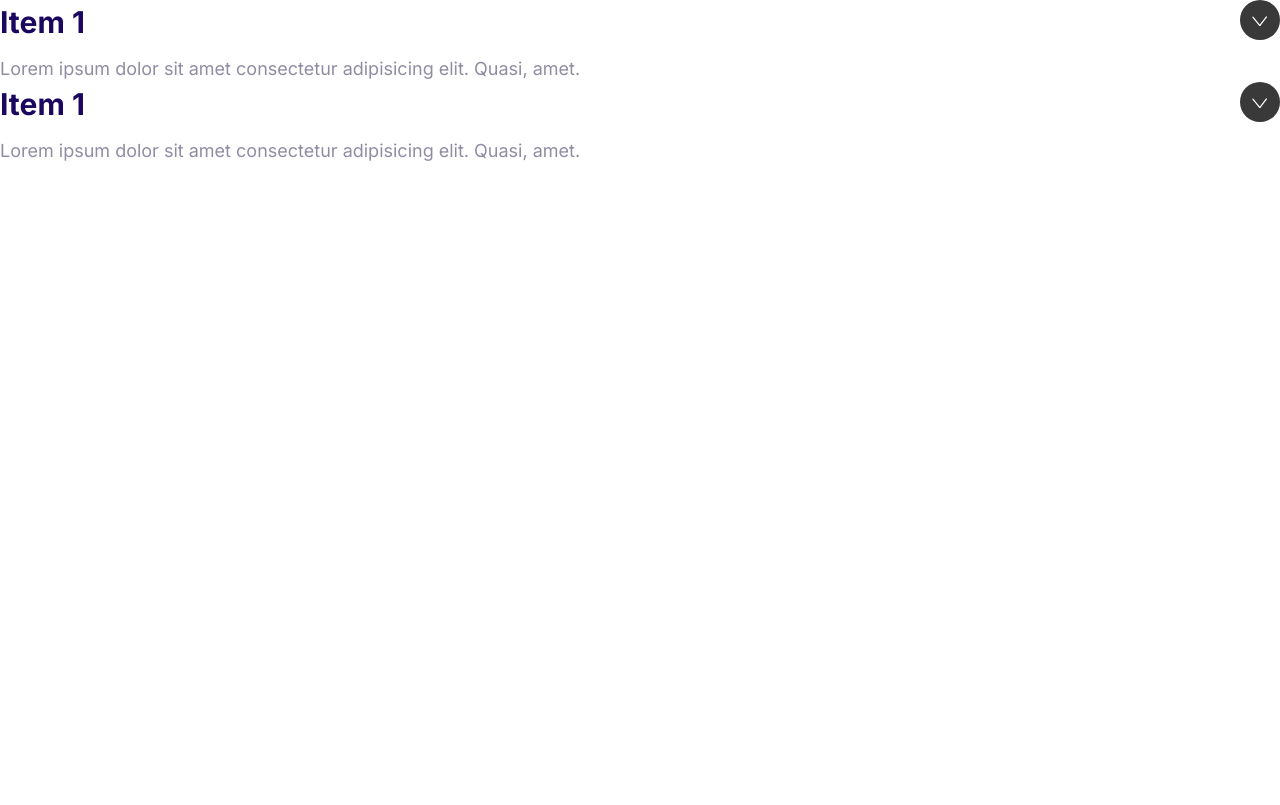
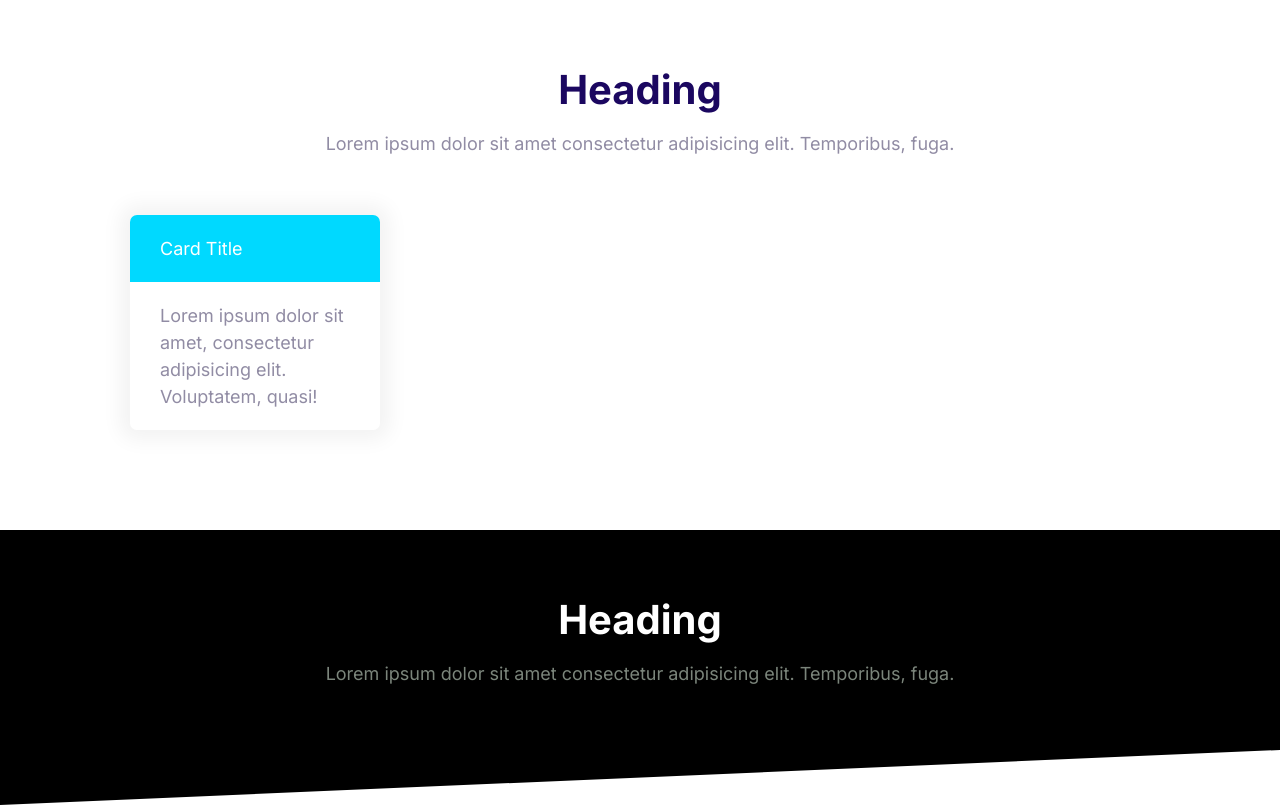
Before and after one commit to vash513/vash513-test, a plain HTML site: page index.html in a window 1280 px wide. Drawn offline with Linux system fonts and the light colour scheme.

Commit message:
Created block component.

```diff
--- a/css/styles.css
+++ b/css/styles.css
@@ -569,3 +569,41 @@ a {
   max-height: 100vh;
   opacity: 1;
 }
+
+/* Blocks */
+.block {
+  --padding-vertical: 6rem;
+  padding: var(--padding-vertical) 2rem;
+}
+
+.block__header {
+  text-align: center;
+}
+
+.block__heading {
+  margin-top: 0;
+}
+
+.block--dark {
+  background: black;
+  color: #7b857b;
+}
+
+.block--dark .block__heading {
+  color: white;
+}
+
+.block--skewed-right {
+  padding-bottom: calc(var(--padding-vertical) + 4rem);
+  clip-path: polygon(0% 0%, 100% 0%, 100% 100%, 0% 80%);
+}
+
+.block--skewed-left {
+  padding-bottom: calc(var(--padding-vertical) + 4rem);
+  clip-path: polygon(0% 0%, 100% 0%, 100% 80%, 0% 100%);
+}
+
+.container {
+  max-width: 1140px;
+  margin: 0 auto;
+}
--- a/index.html
+++ b/index.html
@@ -14,28 +14,35 @@
     <link rel="stylesheet" href="css/styles.css" />
   </head>
   <body>
-    <div class="collapsible collapsible--expanded">
-      <header class="collapsible__header">
-        <h2 class="collapsible__heading">Item 1</h2>
-        <svg class="icon icon--white collapsible__chevron">
-          <use xlink:href="images/sprite.svg#chevron"></use>
-        </svg>
+    <section class="block container">
+      <header class="block__header">
+        <h2 class="block__heading">Heading</h2>
+        <p>
+          Lorem ipsum dolor sit amet consectetur adipisicing elit. Temporibus,
+          fuga.
+        </p>
       </header>
-      <div class="collapsible__content">
-        Lorem ipsum dolor sit amet consectetur adipisicing elit. Quasi, amet.
+      <div style="width: 30%; padding: 4rem">
+        <div class="card card--secondary">
+          <header class="card__header">Card Title</header>
+          <div class="card__body">
+            Lorem ipsum dolor sit amet, consectetur adipisicing elit.
+            Voluptatem, quasi!
+          </div>
+        </div>
       </div>
-    </div>
-    <div class="collapsible collapsible--expanded">
-      <header class="collapsible__header">
-        <h2 class="collapsible__heading">Item 1</h2>
-        <svg class="icon icon--white collapsible__chevron">
-          <use xlink:href="images/sprite.svg#chevron"></use>
-        </svg>
+    </section>
+    <section class="block block--dark block--skewed-left">
+      <header class="block__header">
+        <div class="container">
+          <h2 class="block__heading">Heading</h2>
+          <p>
+            Lorem ipsum dolor sit amet consectetur adipisicing elit. Temporibus,
+            fuga.
+          </p>
       </header>
-      <div class="collapsible__content">
-        Lorem ipsum dolor sit amet consectetur adipisicing elit. Quasi, amet.
       </div>
-    </div>
+    </section>
     <script src="js/main.js"></script>
   </body>
 </html>
```
Also changed, not shown: components/blocks.html (added, +29 -0 lines).
